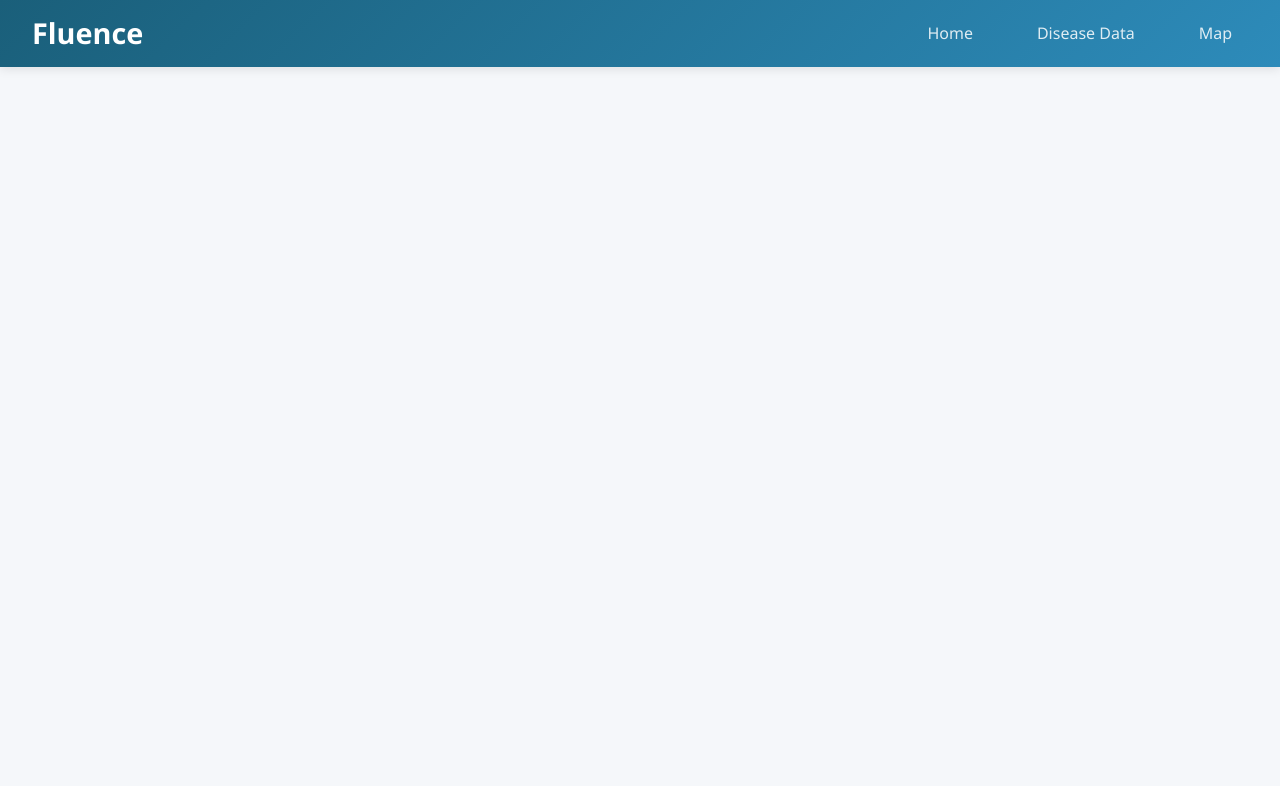
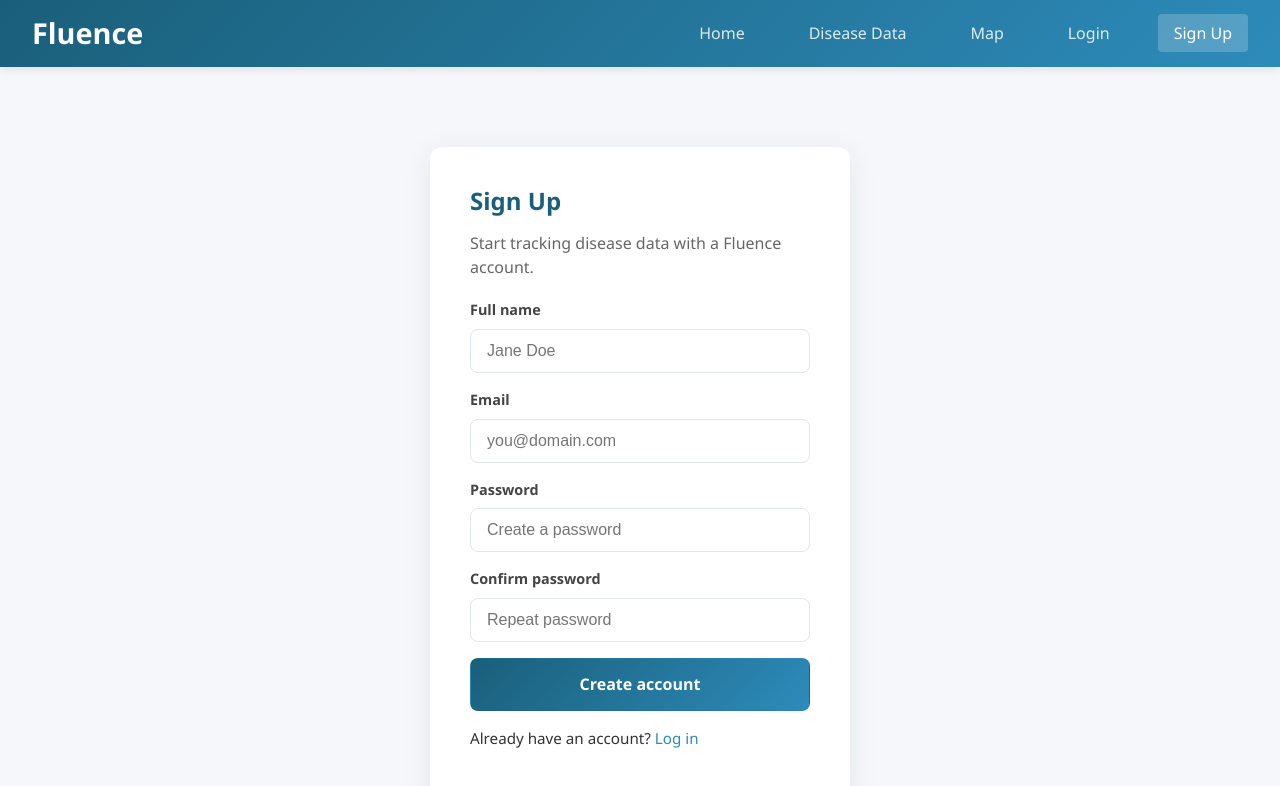
Before and after one commit to wmanicom10/Team20_Fluence, a React app in the folder frontend/: page /signup in a window 1280 px wide. Shown: the top 786 px of the page. Built offline with nearby package versions, Linux system fonts and the light colour scheme; the HTML template or start-up script is replaced by a standard one.

Commit message:
added login and sign up pages

```diff
--- a/frontend/src/App.css
+++ b/frontend/src/App.css
@@ -413,6 +413,75 @@
   border-radius: 10px;
 }
 
+/* ========================================
+   Login Page Styles
+   ======================================== */
+.login-page {
+  display: flex;
+  justify-content: center;
+  align-items: center;
+  padding: 3rem 1rem;
+}
+
+.login-card {
+  width: 100%;
+  max-width: 420px;
+  background: white;
+  padding: 2.5rem;
+  border-radius: 12px;
+  box-shadow: 0 6px 30px rgba(10, 40, 60, 0.08);
+  text-align: left;
+}
+
+.login-card h2 {
+  margin: 0 0 0.25rem 0;
+  color: #1a5f7a;
+}
+
+.login-card .muted {
+  color: #666;
+  margin-bottom: 1.25rem;
+}
+
+.login-form {
+  display: flex;
+  flex-direction: column;
+  gap: 1rem;
+}
+
+.login-form label {
+  display: flex;
+  flex-direction: column;
+  font-weight: 600;
+  color: #444;
+  font-size: 0.9rem;
+  gap: 0.5rem;
+}
+
+.login-form input {
+  padding: 0.75rem 1rem;
+  border: 1px solid #e0e6ea;
+  border-radius: 8px;
+  font-size: 1rem;
+  background: #fff;
+}
+
+.login-btn {
+  width: 100%;
+  padding: 0.9rem 1rem;
+  border-radius: 8px;
+  font-weight: 700;
+}
+
+.form-error {
+  color: #dc3545;
+  font-weight: 600;
+  background: #fff5f6;
+  padding: 0.5rem 0.75rem;
+  border-radius: 6px;
+  border: 1px solid rgba(220, 53, 69, 0.12);
+}
+
 /* Responsive */
 @media (max-width: 768px) {
   .main-content {
--- a/frontend/src/App.jsx
+++ b/frontend/src/App.jsx
@@ -3,6 +3,8 @@ import Navbar from './components/Navbar';
 import Home from './pages/Home';
 import DiseaseDataView from './pages/DiseaseDataView';
 import MapView from './pages/MapView';
+import Login from './pages/Login';
+import Signup from './pages/Signup';
 import './App.css';
 
 /**
@@ -24,6 +26,8 @@ function App() {
             <Route path="/" element={<Home />} />
             <Route path="/data" element={<DiseaseDataView />} />
             <Route path="/map" element={<MapView />} />
+            <Route path="/login" element={<Login />} />
+            <Route path="/signup" element={<Signup />} />
           </Routes>
         </main>
       </div>
--- a/frontend/src/components/Navbar.jsx
+++ b/frontend/src/components/Navbar.jsx
@@ -35,6 +35,16 @@ function Navbar() {
             Map
           </Link>
         </li>
+        <li>
+          <Link to="/login" className={isActive('/login')}>
+            Login
+          </Link>
+        </li>
+        <li>
+          <Link to="/signup" className={isActive('/signup')}>
+            Sign Up
+          </Link>
+        </li>
       </ul>
     </nav>
   );
--- /dev/null
+++ b/frontend/src/pages/Login.jsx
@@ -0,0 +1,54 @@
+import { useState } from 'react';
+import { useNavigate, Link } from 'react-router-dom';
+
+function Login() {
+  const [email, setEmail] = useState('');
+  const [password, setPassword] = useState('');
+  const navigate = useNavigate();
+
+  const handleSubmit = (e) => {
+    e.preventDefault();
+    // Placeholder behavior: in a real app you'd authenticate here
+    console.log('Login attempt', { email, password });
+    navigate('/');
+  };
+
+  return (
+    <div className="login-page">
+      <div className="login-card">
+        <h2>Log In</h2>
+        <p className="muted">Enter your credentials to access the dashboard.</p>
+        <form onSubmit={handleSubmit} className="login-form">
+          <label>
+            Email
+            <input
+              type="email"
+              value={email}
+              onChange={(e) => setEmail(e.target.value)}
+              required
+              placeholder="you@domain.com"
+            />
+          </label>
+
+          <label>
+            Password
+            <input
+              type="password"
+              value={password}
+              onChange={(e) => setPassword(e.target.value)}
+              required
+              placeholder="••••••••"
+            />
+          </label>
+
+          <button type="submit" className="cta-button login-btn">Sign In</button>
+        </form>
+        <p style={{ marginTop: '1rem', fontSize: '0.95rem' }}>
+          Don't have an account? <Link to="/signup">Create one</Link>
+        </p>
+      </div>
+    </div>
+  );
+}
+
+export default Login;
--- /dev/null
+++ b/frontend/src/pages/Signup.jsx
@@ -0,0 +1,85 @@
+import { useState } from 'react';
+import { useNavigate, Link } from 'react-router-dom';
+
+function Signup() {
+  const [name, setName] = useState('');
+  const [email, setEmail] = useState('');
+  const [password, setPassword] = useState('');
+  const [confirm, setConfirm] = useState('');
+  const [error, setError] = useState('');
+  const navigate = useNavigate();
+
+  const handleSubmit = (e) => {
+    e.preventDefault();
+    if (password !== confirm) {
+      setError('Passwords do not match');
+      return;
+    }
+    // Placeholder: call signup API here
+    console.log('Signup', { name, email });
+    navigate('/');
+  };
+
+  return (
+    <div className="login-page">
+      <div className="login-card">
+        <h2>Sign Up</h2>
+        <p className="muted">Start tracking disease data with a Fluence account.</p>
+        <form onSubmit={handleSubmit} className="login-form">
+          <label>
+            Full name
+            <input
+              type="text"
+              value={name}
+              onChange={(e) => setName(e.target.value)}
+              required
+              placeholder="Jane Doe"
+            />
+          </label>
+
+          <label>
+            Email
+            <input
+              type="email"
+              value={email}
+              onChange={(e) => setEmail(e.target.value)}
+              required
+              placeholder="you@domain.com"
+            />
+          </label>
+
+          <label>
+            Password
+            <input
+              type="password"
+              value={password}
+              onChange={(e) => setPassword(e.target.value)}
+              required
+              placeholder="Create a password"
+            />
+          </label>
+
+          <label>
+            Confirm password
+            <input
+              type="password"
+              value={confirm}
+              onChange={(e) => setConfirm(e.target.value)}
+              required
+              placeholder="Repeat password"
+            />
+          </label>
+
+          {error && <div className="form-error">{error}</div>}
+
+          <button type="submit" className="cta-button login-btn">Create account</button>
+        </form>
+        <p style={{ marginTop: '1rem', fontSize: '0.95rem' }}>
+          Already have an account? <Link to="/login">Log in</Link>
+        </p>
+      </div>
+    </div>
+  );
+}
+
+export default Signup;
```
Also changed, not shown: 1 other file (tests, documents, lock files or other folders).
